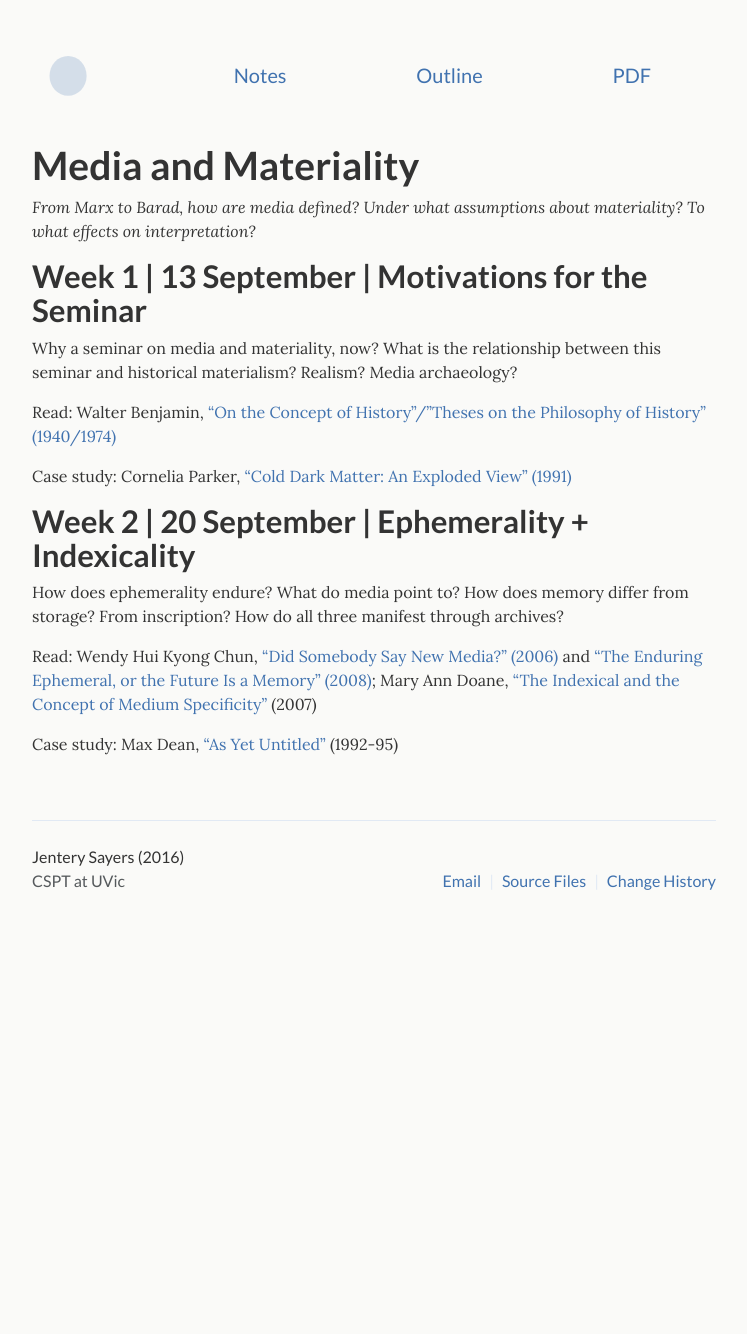
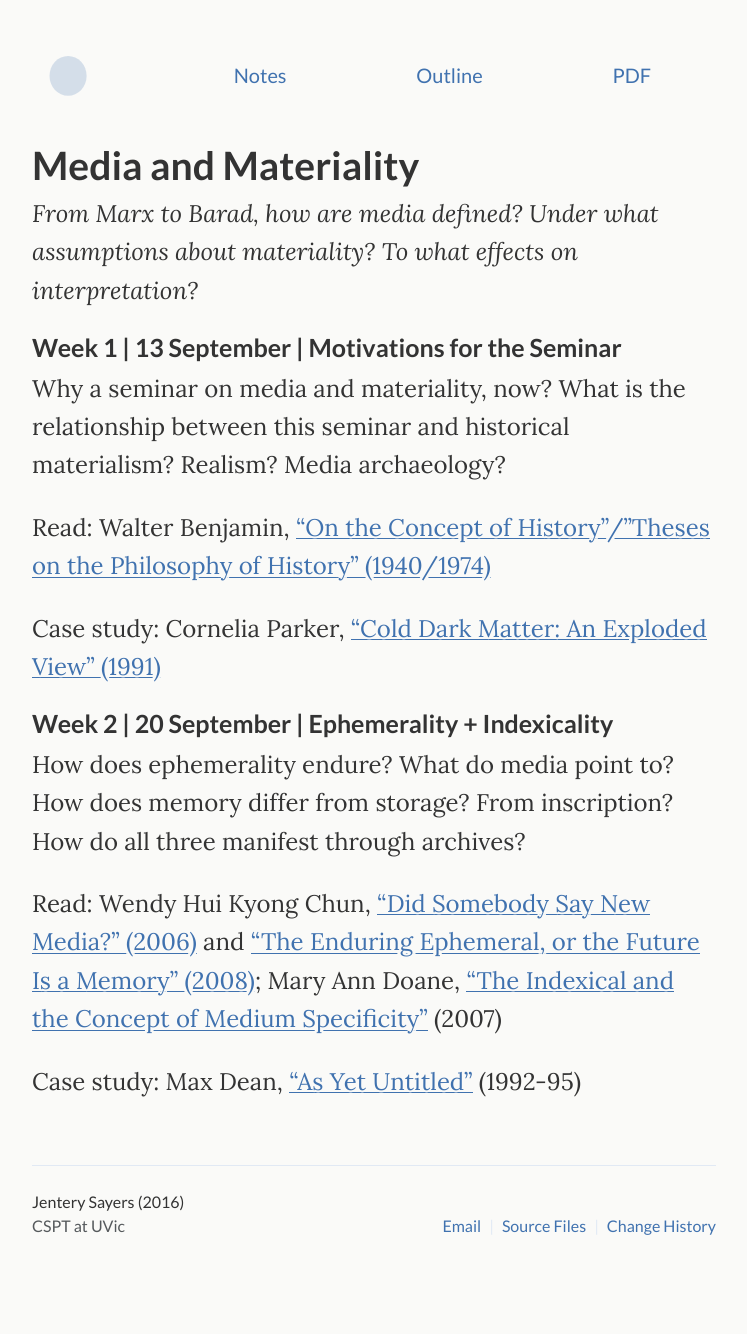
Before and after one commit to jentery/cspt500, a Jekyll site: the page built from index.md, in a window 1280 px wide. Shown: the whole page, without its empty margins (266-1013 px from the left). Built offline with Jekyll 4.4.1, drawn with Linux system fonts in a browser that asks for light colours; before the commit the page ends 989 px from its top, so only the background shows below that.

Commit message:
edited first two weeks to the schedule/index

```diff
--- a/index.md
+++ b/index.md
@@ -4,9 +4,11 @@ layout: default
 
 # Media and Materiality
 
+<div class="lead pretty-links">
+
 *From Marx to Barad, how are media defined? Under what assumptions about materiality? To what effects on interpretation?*
 
-## Week 1 | 13 September | Motivations for the Seminar
+### Week 1 | 13 September | Motivations for the Seminar
 
 Why a seminar on media and materiality, now? What is the relationship between this seminar and historical materialism? Realism? Media archaeology?
 
@@ -14,10 +16,12 @@ Read: Walter Benjamin, ["On the Concept of History"/"Theses on the Philosophy of
 
 Case study: Cornelia Parker, ["Cold Dark Matter: An Exploded View" (1991)](http://www.tate.org.uk/art/artworks/parker-cold-dark-matter-an-exploded-view-t06949)
 
-## Week 2 | 20 September | Ephemerality + Indexicality
+### Week 2 | 20 September | Ephemerality + Indexicality
 
 How does ephemerality endure? What do media point to? How does memory differ from storage? From inscription? How do all three manifest through archives?
 
 Read: Wendy Hui Kyong Chun, ["Did Somebody Say New Media?" (2006)](http://www.jenteryteaches.com/noneshall/cspt/chunNewMedia.pdf) and ["The Enduring Ephemeral, or the Future Is a Memory" (2008)](http://www.jenteryteaches.com/noneshall/cspt/chunEnduringEphemeral.pdf); Mary Ann Doane, ["The Indexical and the Concept of Medium Specificity"](http://www.jenteryteaches.com/noneshall/cspt/doaneIndexical.pdf) (2007)
 
 Case study: Max Dean, ["As Yet Untitled"](http://ccca.concordia.ca/artists/work_detail.html?languagePref=en&mkey=72335&title=As+Yet+Untitled&artist=Max+Dean&link_id=10233) (1992-95)
+
+</div>
```
